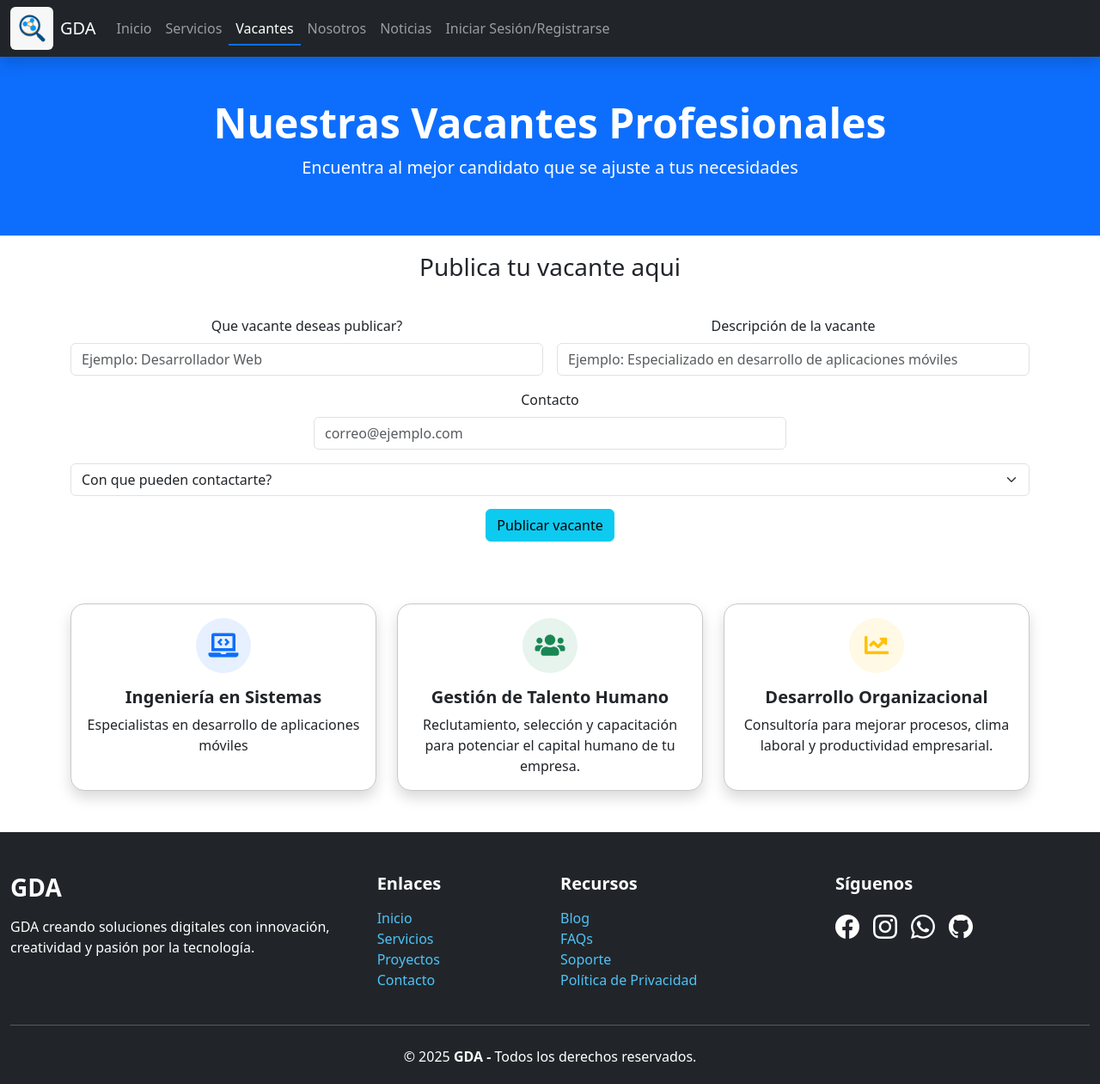
After one commit to georgevfc13/Pagina, a PHP site: page /views/vacantes.php in a window 1280 px wide. The commit adds this page. Shown: the whole page at 86% size. Run offline with PHP 8.4, Linux system fonts and the light colour scheme.

Commit message:
poco de cosas

```diff
--- /dev/null
+++ b/assets/styles/vacantes.css
@@ -0,0 +1,99 @@
+.pie_pagina{
+    background-color: black;
+    color: azure;
+    text-align: center;
+    height: 100%;
+}
+
+body{
+    background-color: white;
+    margin: 0;
+    min-height: 100vh;
+    display: flex;
+    flex-direction: column;
+}
+
+.logo{
+    border-radius: 50%;
+    width: 50px;
+    height: 50px;
+}
+
+.nav{
+    background-color: gray;
+    height: 4rem;
+    font-size: 20px;
+    font-family: Arial, Helvetica, sans-serif;
+}
+
+.nav-hover {
+    position: relative;
+    display: inline-block;
+    padding: 8px 12px;
+
+    text-decoration: none;
+    transition: color 0.3s ease-in-out;
+}
+
+.nav-hover::after {
+    content: "";
+    position: absolute;
+    left: 0;
+    bottom: 0;
+    height: 2px;
+    width: 0%;
+    background-color: #0d6efd;
+    transition: width 0.3s ease-in-out;
+}
+
+.nav-hover:hover::after {
+    width: 100%;
+}
+
+.nav-hover:hover {
+    color: #0d6efd;
+}
+
+.nav-hover.active::after {
+    width: 100%;
+}
+
+
+.burger{
+    background-color: white;
+}
+
+.card:hover {
+    transform: scale(1.03);
+    transition: transform 0.2s;
+    box-shadow: 0 0 30px 0 rgba(0, 123, 255, 0.3);
+}
+
+
+.container{
+    margin-top: 20px;
+}
+
+.btn{
+    margin-top: 15px;
+}
+
+.links_footer{
+    text-decoration: none;
+    color: #4FC3F7;
+    transition: color 0.3s ease-in-out;
+}
+
+.links_footer:hover {
+    color: #0d6efd;
+    text-decoration: underline;
+}
+
+.footer-icon {
+    color: #ffffff;
+    transition: color 0.3s ease-in-out;
+}
+
+.footer-icon:hover {
+    color: #b3b6ba;
+}
--- a/models/UserModel.php
+++ /dev/null
@@ -1,2 +0,0 @@
-<?php
-// Este archivo puede usarse para lógica extra de usuario si lo necesitas en el futuro
--- a/views/partials/footer.php
+++ b/views/partials/footer.php
@@ -43,7 +43,7 @@
         <hr class="border-light my-4">
         <!-- Créditos -->
         <div class="text-center pb-3">
-            <p class="mb-1">&copy; 2025 <strong>GDA -</strong>. Todos los derechos reservados.</p>
+            <p class="mb-1">&copy; 2025 <strong>GDA -</strong> Todos los derechos reservados.</p>
         </div>
     </div>
 </footer>
--- a/views/partials/navbar.php
+++ b/views/partials/navbar.php
@@ -22,7 +22,7 @@
           <a class="nav-link nav-hover <?php if(isset($activePage) && $activePage == 'servicios') echo 'active'; ?>" href="servicios.php">Servicios</a>
         </li>
         <li class="nav-item">
-          <a class="nav-link nav-hover <?php if(isset($activePage) && $activePage == 'vacantes') echo 'active'; ?>" href="#">Vacantes</a>
+          <a class="nav-link nav-hover <?php if(isset($activePage) && $activePage == 'vacantes') echo 'active'; ?>" href="vacantes.php">Vacantes</a>
         </li>
         <li class="nav-item">
           <a class="nav-link nav-hover <?php if(isset($activePage) && $activePage == 'nosotros') echo 'active'; ?>" href="nosotros.php">Nosotros</a>
--- /dev/null
+++ b/views/vacantes.php
@@ -0,0 +1,125 @@
+<!doctype html>
+<html lang="es">
+    <head>
+        <meta charset="utf-8">
+        <meta name="viewport" content="width=device-width, initial-scale=1">
+        <title>Servicios</title>
+        <link href="https://cdn.jsdelivr.net/npm/bootstrap@5.3.7/dist/css/bootstrap.min.css" rel="stylesheet" crossorigin="anonymous" />
+        <link rel="stylesheet" href="https://cdn.jsdelivr.net/npm/bootstrap-icons@1.11.3/font/bootstrap-icons.css" />
+    <link rel="stylesheet" href="../assets/styles/vacantes.css" />
+        <link rel="stylesheet" href="https://cdnjs.cloudflare.com/ajax/libs/font-awesome/5.15.3/css/all.min.css" />
+    </head>
+    <body>
+        <?php $activePage = 'vacantes'; include 'partials/navbar.php'; ?>
+        <!-- seccion hero -->
+        <section class="bg-primary text-white text-center py-5">
+                <div>
+                        <h2 class="display-5 fw-bold">Nuestras Vacantes Profesionales</h2>
+                        <p class="lead">Encuentra al mejor candidato que se ajuste a tus necesidades</p>
+                </div>
+        </section>
+        <!-- fin seccion hero -->
+
+        <!-- inicio de servicios -->
+        <main>
+            <!-- publicar servicio -->
+        <div class="container text-center">
+            <h3>Publica tu vacante aqui</h3>
+            <!-- Sección para publicar vacante -->
+            <form class="row g-3 justify-content-center my-4">
+                <!-- Campo para el nombre de la vacante -->
+                <div class="col-md-6">
+                    <label for="nombreVacante" class="form-label">Que vacante deseas publicar?</label>
+                    <input type="text" class="form-control" id="nombreVacante" placeholder="Ejemplo: Desarrollador Web">
+                </div>
+                <!-- Campo para la descripción -->
+                <div class="col-md-6">
+                    <label for="descripcionVacante" class="form-label">Descripción de la vacante</label>
+                    <input type="text" class="form-control" id="descripcionVacante" placeholder="Ejemplo: Especializado en desarrollo de aplicaciones móviles">
+                </div>
+                <!-- Campo para contacto -->
+                <div class="col-md-6">
+                    <label for="contactoVacante" class="form-label">Contacto</label>
+                    <input type="email" class="form-control" id="contactoVacante" placeholder="correo@ejemplo.com">
+                </div>
+                <!-- Botón para publicar -->
+                <div class="col-12">
+                    <div>
+                        <select class="form-select" name="contacto">
+                            <option value="">Con que pueden contactarte?</option>
+                            <option value="correo">Correo electronico</option>
+                            <option value="telefono">Numero de telefono</option>
+                        </select>
+                    </div>
+                    <button class="btn btn-info">Publicar vacante</button>
+                </div>
+            </form>
+        </div>
+            <!-- fin de publicar servicio -->
+            <div class="container py-5">
+                <div class="row row-cols-1 row-cols-md-2 row-cols-lg-3 g-4">
+                    <!-- Servicio 1 -->
+                    <div class="col">
+                        <div class="card h-100 shadow rounded-4 border-secondary-subtle">
+                            <div class="card-body text-center">
+                                <div class="bg-primary bg-opacity-10 rounded-circle d-inline-flex align-items-center justify-content-center mb-3" style="width: 64px; height: 64px;">
+                                    <i class="fas fa-laptop-code text-primary fs-3"></i>
+                                </div>
+                                <h5 class="card-title fw-bold">Ingeniería en Sistemas</h5>
+                                <p class="card-text">Especialistas en desarrollo de aplicaciones móviles</p>
+                            </div>
+                        </div>
+                    </div>
+                    <!-- Servicio 2 -->
+                    <div class="col">
+                        <div class="card h-100 shadow rounded-4 border-secondary-subtle">
+                            <div class="card-body text-center">
+                                <div class="bg-success bg-opacity-10 rounded-circle d-inline-flex align-items-center justify-content-center mb-3" style="width: 64px; height: 64px;">
+                                    <i class="fas fa-users text-success fs-3"></i>
+                                </div>
+                                <h5 class="card-title fw-bold">Gestión de Talento Humano</h5>
+                                <p class="card-text">Reclutamiento, selección y capacitación para potenciar el capital humano de tu empresa.</p>
+                            </div>
+                        </div>
+                    </div>
+                    <!-- Servicio 3 -->
+                    <div class="col">
+                        <div class="card h-100 shadow rounded-4 border-secondary-subtle">
+                            <div class="card-body text-center">
+                                <div class="bg-warning bg-opacity-10 rounded-circle d-inline-flex align-items-center justify-content-center mb-3" style="width: 64px; height: 64px;">
+                                    <i class="fas fa-chart-line text-warning fs-3"></i>
+                                </div>
+                                <h5 class="card-title fw-bold">Desarrollo Organizacional</h5>
+                                <p class="card-text">Consultoría para mejorar procesos, clima laboral y productividad empresarial.</p>
+                            </div>
+                        </div>
+                    </div>
+                </div>
+            </div>
+        </main>
+        <!-- fin de servicios -->
+
+         <!-- Botón Scroll hacia abajo y devuelve al inicio -->
+                <button
+                    id="scrollToTopBtn"
+                    class="btn btn-primary"
+                    style="
+                        position: fixed;
+                        bottom: 40px;
+                        right: 30px;
+                        z-index: 9999;
+                        width: 50px;
+                        height: 50px;
+                        display: none;
+                        align-items: center;
+                        justify-content: center;
+                    "
+                >
+                    <i class="bi bi-arrow-up fs-3"></i>
+                </button>
+                <!-- fin del boton de scroll -->
+
+    <?php include 'partials/footer.php'; ?>
+        <script src="scroll.js"></script>
+    </body>
+</html>
```
Also changed, not shown: assets/styles/login.css (deleted, +0 -109 lines), controllers/AuthController.php (deleted, +0 -78 lines), database.sql (added, +27 -0 lines), views/home.php (+4 -4 lines), views/login.php (deleted, +0 -186 lines), assets/js/servicios.js (added), assets/js/vacantes.js (added), 1 other file.
